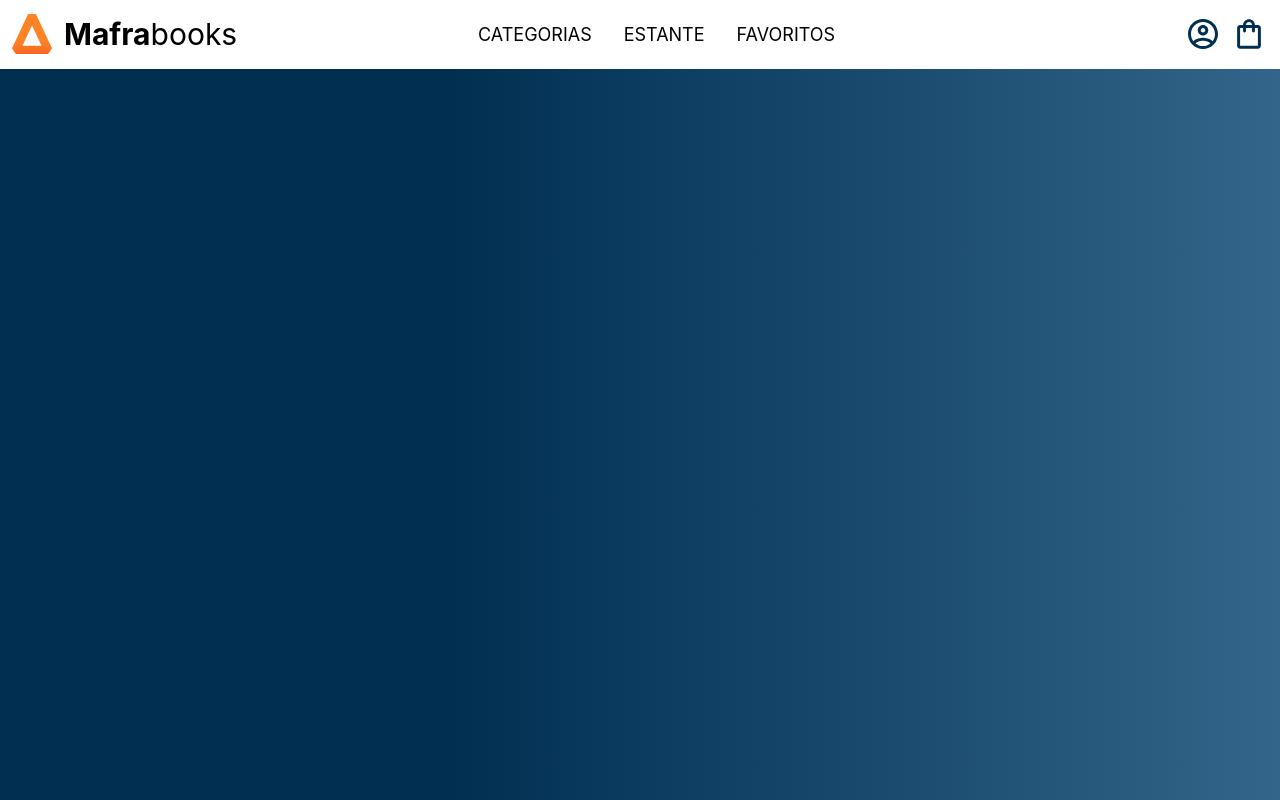
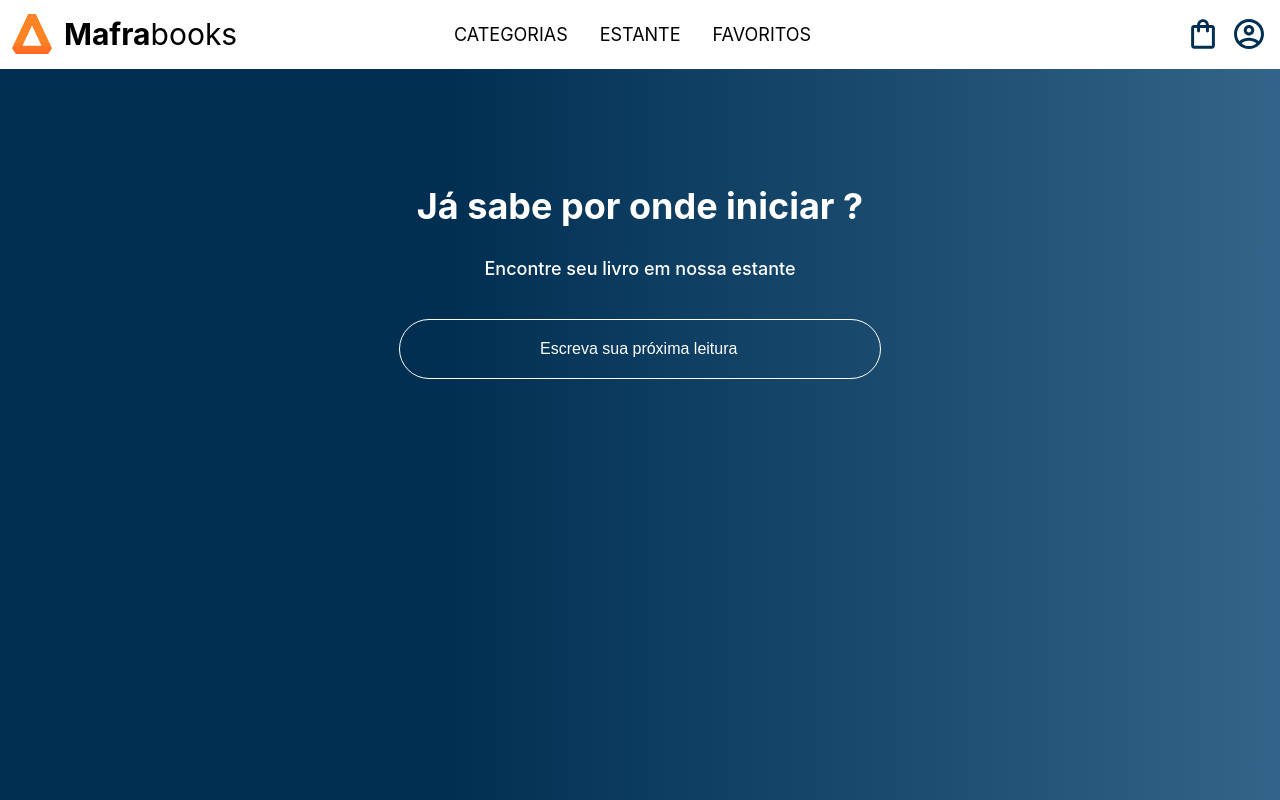
Before and after one commit to vinimaffra03/mafrabooks, a React (Create React App) app: page / in a window 1280 px wide. Built offline with nearby package versions, Linux system fonts and the light colour scheme.

Commit message:
setting input value

```diff
--- a/src/App.jsx
+++ b/src/App.jsx
@@ -1,6 +1,7 @@
 import React from "react";
 import Header from "./components/Header";
 import styled from "styled-components";
+import Search from "./components/Search";
 
 const AppContainer = styled.div`
   width: 100vw;
@@ -12,6 +13,7 @@ function App() {
   return (
     <AppContainer>
       <Header />
+      <Search />
     </AppContainer>
   );
 }
--- a/src/components/IconesHeader/index.jsx
+++ b/src/components/IconesHeader/index.jsx
@@ -15,7 +15,7 @@ const Icone = styled.img`
   height: 30px;
 `;
 
-const icones = [perfil, sacola];
+const icones = [sacola, perfil];
 
 function IconesHeader() {
   return (
--- /dev/null
+++ b/src/components/Input/index.jsx
@@ -0,0 +1,20 @@
+import styled from "styled-components";
+
+const Input = styled.input`
+  border: 1px solid #fff;
+  background: transparent;
+  border: 1px solid #fff;
+  padding: 20px 140px;
+  border-radius: 50px;
+  width: 200px;
+  color: #fff;
+  font-size: 16px;
+  margin-bottom: 10px;
+
+  &::placeholder {
+    color: #fff;
+    font-size: 16px;
+  }
+`;
+
+export default Input;
--- a/src/components/OpcoesHeader/index.jsx
+++ b/src/components/OpcoesHeader/index.jsx
@@ -10,7 +10,7 @@ const Opcoes = styled.ul`
   gap: 2em;
   cursor: pointer;
   min-width: 120px;
-  padding-right: 7em;
+  padding-right: 10em;
 `;
 
 const Opcao = styled.li`
--- /dev/null
+++ b/src/components/Search/index.jsx
@@ -0,0 +1,56 @@
+import Input from "../Input/index.jsx";
+import styled from "styled-components";
+import { useState } from "react";
+import "../Search/styles.css";
+
+// section
+const SearchContainer = styled.section`
+  background-image: linear-gradient(90deg, #002f52 35%, #326589);
+  color: #fff;
+  text-align: center;
+  padding: 85px 0;
+  height: 270px;
+  width: 100%;
+`;
+
+// titulo
+const Titulo = styled.h2`
+  color: #fff;
+  font-size: 36px;
+  text-align: center;
+  width: 100%;
+`;
+
+// subtitulo
+const Subtitulo = styled.h3`
+  font-size: 18px;
+  font-weight: 500;
+  margin-bottom: 40px;
+`;
+
+function Search() {
+  const [textoDigitado, setTextoDigitado] = useState("");
+
+  return (
+    // Container principal da seção de busca section
+    <SearchContainer>
+      {/* Titulo da seção */}
+      {/* Usando o styled-components para estilizar o componente */}
+      <Titulo>Já sabe por onde iniciar ?</Titulo>
+
+      {/* Subtitulo da seção */}
+      <Subtitulo>Encontre seu livro em nossa estante</Subtitulo>
+
+      {/* Input de busca */}
+      <Input
+        placeholder="Escreva sua próxima leitura"
+        onBlur={(evento) => setTextoDigitado(evento.target.value)} // Adicionando um evento onBlur para capturar o valor do input
+      />
+
+      {/* Exibindo o texto digitado no input */}
+      <h2 className="teste">{textoDigitado}</h2>
+    </SearchContainer>
+  );
+}
+
+export default Search;
--- /dev/null
+++ b/src/components/Search/styles.css
@@ -0,0 +1,3 @@
+.teste {
+  font-size: 50px;
+}
```
